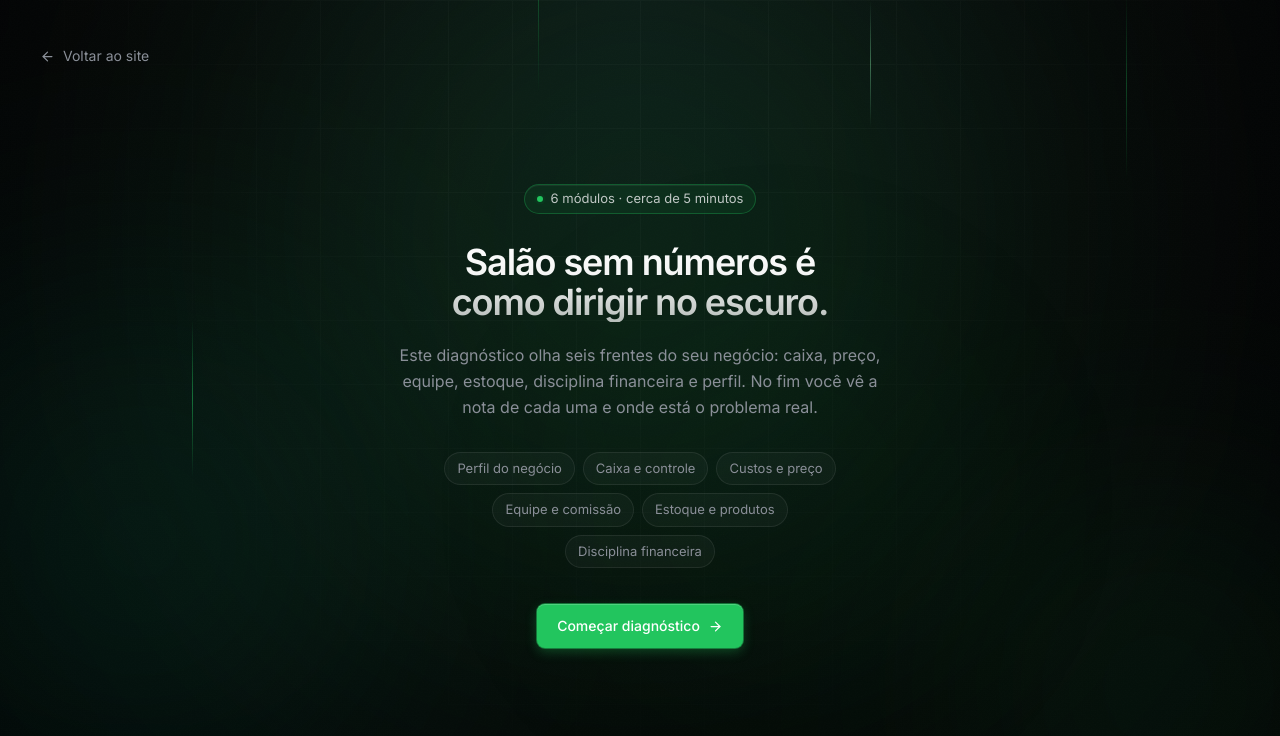
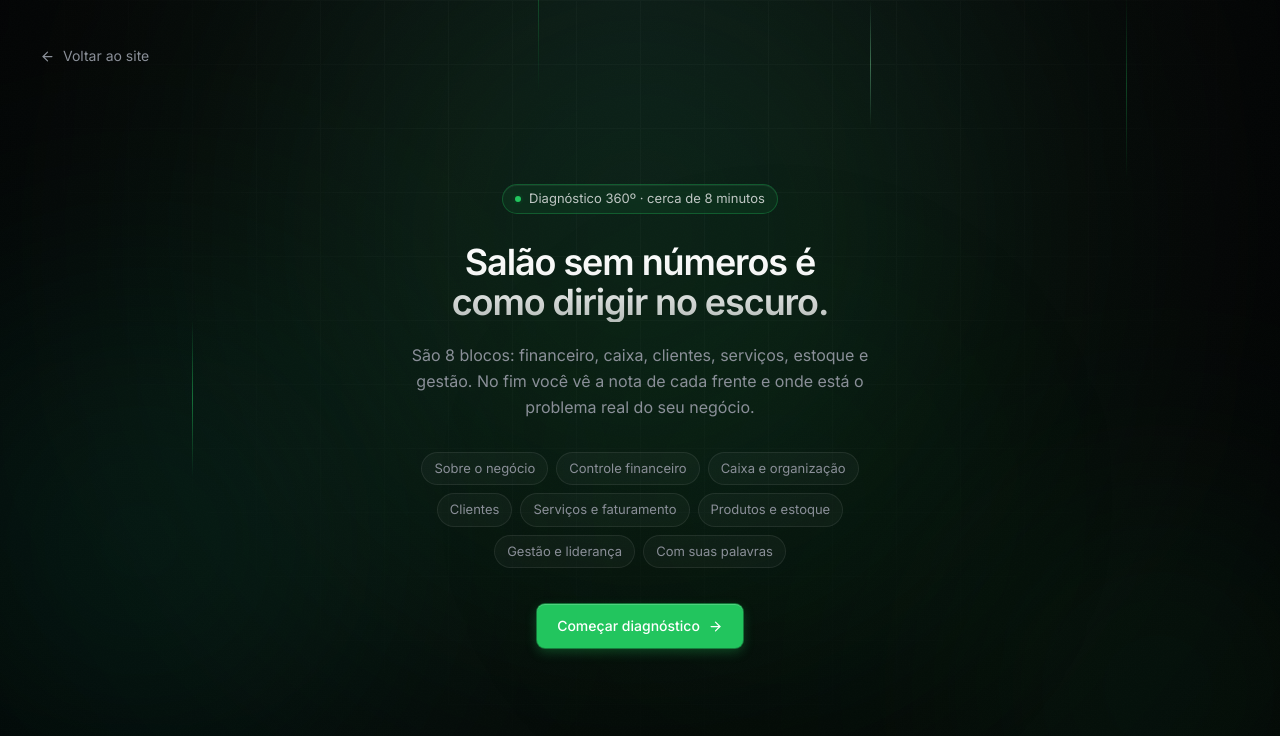
Before and after one commit to vncontroladoria-cmd/Site, a Next.js app: page /diagnostico in a window 1280 px wide. Shown: the top 736 px of the page. Built offline with nearby package versions, Linux system fonts and the light colour scheme.

Commit message:
Update site.ts

```diff
--- a/src/content/site.ts
+++ b/src/content/site.ts
@@ -212,117 +212,163 @@ export const site = {
   },
 
   /**
-   * DIAGNÓSTICO EM MÓDULOS.
+   * DIAGNÓSTICO 360º — 8 blocos.
    *
-   * Cada módulo recebe nota própria: soma dos pesos / (nº de perguntas × 2).
-   * Perguntas com "scored: false" são apenas informativas e não entram na nota.
-   * O módulo com a pior nota vira a prioridade apontada no resultado.
-   *
-   * As respostas vão por e-mail via Web3Forms (sem banco de dados).
+   * Blocos com "scored: false" nas perguntas não entram na nota:
+   * o primeiro (identificação e perfil) e o último (perguntas abertas).
+   * Os seis do meio recebem nota: soma dos pesos / (nº perguntas × 2).
+   * O bloco com a pior nota vira a prioridade apontada no resultado.
    */
   diagnostico: {
     accessKey: "68a29601-894f-4644-b0c8-1e8c04720307",
     intro: {
-      badge: "6 módulos · cerca de 5 minutos",
+      badge: "Diagnóstico 360º · cerca de 8 minutos",
       title: "Salão sem números é como dirigir no escuro.",
-      body: "Este diagnóstico olha seis frentes do seu negócio: caixa, preço, equipe, estoque, disciplina financeira e perfil. No fim você vê a nota de cada uma e onde está o problema real.",
+      body: "São 8 blocos: financeiro, caixa, clientes, serviços, estoque e gestão. No fim você vê a nota de cada frente e onde está o problema real do seu negócio.",
       cta: "Começar diagnóstico",
     },
     modulos: [
       {
-        id: "perfil",
-        nome: "Perfil do negócio",
-        descricao: "Para entendermos o porte e o tipo de operação.",
+        id: "identificacao",
+        nome: "Sobre o negócio",
+        descricao: "Primeiro, para sabermos com quem estamos falando.",
         perguntas: [
           { id: "nome", q: "Qual o seu nome completo?", type: "text", scored: false, required: true, placeholder: "Nome e sobrenome" },
           { id: "telefone", q: "Telefone para contato", type: "tel", scored: false, required: true, placeholder: "(00) 00000-0000" },
-          { id: "tipo", q: "Que tipo de negócio você tem?", type: "single", scored: false, required: true,
-            options: [{ label: "Salão de beleza" }, { label: "Barbearia" }, { label: "Clínica de estética" }, { label: "Studio individual" }, { label: "Outro" }] },
-          { id: "profissionais", q: "Quantos profissionais trabalham no seu negócio?", type: "single", scored: false, required: true,
-            options: [{ label: "Até 3" }, { label: "De 4 a 8" }, { label: "De 9 a 15" }, { label: "Mais de 15" }] },
-          { id: "clientes", q: "Quantos clientes o negócio atende por mês, em média?", type: "single", scored: false, required: true,
-            options: [{ label: "Até 150" }, { label: "De 150 a 400" }, { label: "De 400 a 800" }, { label: "Mais de 800" }, { label: "Não sei dizer" }] },
-          { id: "faturamento", q: "Qual a média de faturamento mensal?", type: "single", scored: false, required: true,
-            options: [{ label: "Até R$ 20 mil" }, { label: "R$ 20 mil a R$ 50 mil" }, { label: "R$ 50 mil a R$ 100 mil" }, { label: "R$ 100 mil a R$ 200 mil" }, { label: "Acima de R$ 200 mil" }] },
+          { id: "empresa", q: "Qual o nome da sua empresa?", type: "text", scored: false, required: true, placeholder: "Nome fantasia" },
+          { id: "tipo", q: "Qual é o tipo do seu negócio?", type: "single", scored: false, required: true,
+            options: [{ label: "Salão" }, { label: "Barbearia" }, { label: "Clínica" }, { label: "Estética" }, { label: "Outro" }] },
+          { id: "tempo", q: "Há quanto tempo sua empresa está funcionando?", type: "text", scored: false, required: true, placeholder: "Ex: 3 anos e meio" },
+          { id: "profissionais", q: "Quantos profissionais trabalham atualmente?", type: "text", scored: false, required: true, placeholder: "Ex: 8" },
+          { id: "faturamento", q: "Qual foi aproximadamente o faturamento do último mês?", type: "text", scored: false, required: true, placeholder: "Ex: R$ 65.000" },
+          { id: "clientes", q: "Quantos clientes você atendeu aproximadamente no último mês?", type: "text", scored: false, required: true, placeholder: "Ex: 380" },
+        ],
+      },
+      {
+        id: "financeiro",
+        nome: "Controle financeiro",
+        descricao: "O básico: saber o que entra, o que sai e o que sobra.",
+        perguntas: [
+          { id: "entrou", q: "Você sabe exatamente quanto entrou na empresa no último mês?", type: "single", required: true,
+            options: [{ label: "Sim", weight: 2 }, { label: "Mais ou menos", weight: 1 }, { label: "Não", weight: 0 }] },
+          { id: "saiu", q: "Você sabe exatamente quanto saiu?", type: "single", required: true,
+            options: [{ label: "Sim", weight: 2 }, { label: "Mais ou menos", weight: 1 }, { label: "Não", weight: 0 }] },
+          { id: "pagar", q: "Você possui controle de contas a pagar?", type: "single", required: true,
+            options: [{ label: "Sim, atualizado", weight: 2 }, { label: "Parcialmente", weight: 1 }, { label: "Não", weight: 0 }] },
+          { id: "receber", q: "Você possui controle de contas a receber?", type: "single", required: true,
+            options: [{ label: "Sim, atualizado", weight: 2 }, { label: "Parcialmente", weight: 1 }, { label: "Não", weight: 0 }] },
+          { id: "disponivel", q: "Você sabe quanto dinheiro sua empresa tem disponível hoje?", type: "single", required: true,
+            options: [{ label: "Sim", weight: 2 }, { label: "Tenho uma ideia", weight: 1 }, { label: "Não", weight: 0 }] },
+          { id: "equilibrio", q: "Você sabe quanto sua empresa precisa faturar para pagar todas as despesas do mês?", type: "single", required: true,
+            options: [{ label: "Sim", weight: 2 }, { label: "Mais ou menos", weight: 1 }, { label: "Não", weight: 0 }] },
+          { id: "lucro", q: "Você sabe quanto sua empresa realmente lucrou no último mês?", type: "single", required: true,
+            options: [{ label: "Sim", weight: 2 }, { label: "Mais ou menos", weight: 1 }, { label: "Não", weight: 0 }] },
         ],
       },
       {
         id: "caixa",
-        nome: "Caixa e controle",
-        descricao: "Se o dinheiro que entra e sai é conferido de verdade.",
+        nome: "Caixa e organização",
+        descricao: "Conferência, recebíveis e a fronteira entre empresa e vida pessoal.",
         perguntas: [
-          { id: "confere_caixa", q: "Você confere as entradas e saídas do caixa todos os dias?", type: "single", required: true,
-            options: [{ label: "Sim, fecho o caixa todo dia", weight: 2 }, { label: "Às vezes, quando sobra tempo", weight: 1 }, { label: "Não confiro", weight: 0 }] },
-          { id: "lucro_mes", q: "Você sabe quanto o negócio lucrou no último mês?", type: "single", required: true,
-            options: [{ label: "Sim, sei o valor exato", weight: 2 }, { label: "Tenho uma noção aproximada", weight: 1 }, { label: "Não sei dizer", weight: 0 }] },
-          { id: "maquininha", q: "As vendas na maquininha batem com o que cai na conta do banco?", type: "single", required: true,
-            options: [{ label: "Confiro sempre e bate", weight: 2 }, { label: "Já confiri algumas vezes", weight: 1 }, { label: "Nunca confiri", weight: 0 }] },
-          { id: "relatorio", q: "Você tem um relatório mensal que mostra o resultado do negócio?", type: "single", required: true,
-            options: [{ label: "Sim, recebo todo mês", weight: 2 }, { label: "Faço de vez em quando", weight: 1 }, { label: "Não tenho nada disso", weight: 0 }] },
+          { id: "fechamento", q: "Você faz fechamento e conferência do caixa diariamente?", type: "single", required: true,
+            options: [{ label: "Sim", weight: 2 }, { label: "Às vezes", weight: 1 }, { label: "Não", weight: 0 }] },
+          { id: "maquininha", q: "Você confere se os recebimentos das maquininhas e cartões estão corretos?", type: "single", required: true,
+            options: [{ label: "Sim", weight: 2 }, { label: "Às vezes", weight: 1 }, { label: "Não", weight: 0 }] },
+          { id: "recebiveis", q: "Você sabe quanto tem para receber de cartões nos próximos 30 dias?", type: "single", required: true,
+            options: [{ label: "Sim", weight: 2 }, { label: "Mais ou menos", weight: 1 }, { label: "Não", weight: 0 }] },
+          { id: "projecao", q: "Você possui uma projeção financeira para os próximos meses?", type: "single", required: true,
+            options: [{ label: "Sim", weight: 2 }, { label: "Parcial", weight: 1 }, { label: "Não", weight: 0 }] },
+          { id: "reserva", q: "Você possui uma reserva financeira para a empresa?", type: "single", required: true,
+            options: [{ label: "Sim", weight: 2 }, { label: "Pouca", weight: 1 }, { label: "Não", weight: 0 }] },
+          { id: "mistura", q: "Você mistura dinheiro da empresa com dinheiro pessoal?", type: "single", required: true,
+            options: [{ label: "Nunca", weight: 2 }, { label: "Às vezes", weight: 1 }, { label: "Frequentemente", weight: 0 }] },
         ],
       },
       {
-        id: "preco",
-        nome: "Custos e preço",
-        descricao: "Se a tabela de preços cobre o custo real de atender.",
+        id: "clientes",
+        nome: "Clientes",
+        descricao: "Quem volta, quem sumiu e quanto cada um deixa no caixa.",
         perguntas: [
-          { id: "custo_servico", q: "Você sabe quanto custa executar cada serviço, contando produto e tempo de cadeira?", type: "single", required: true,
-            options: [{ label: "Sim, sei serviço por serviço", weight: 2 }, { label: "Sei de alguns, não de todos", weight: 1 }, { label: "Nunca calculei", weight: 0 }] },
-          { id: "tabela", q: "Como a sua tabela de preços foi definida?", type: "single", required: true,
-            options: [{ label: "Com base em custo e margem", weight: 2 }, { label: "Olhando o que a concorrência cobra", weight: 1 }, { label: "No feeling, foi surgindo", weight: 0 }] },
-          { id: "despesa_fixa", q: "Você sabe quanto gasta de despesa fixa por mês?", type: "single", required: true,
-            options: [{ label: "Sei o valor exato", weight: 2 }, { label: "Sei mais ou menos", weight: 1 }, { label: "Não faço ideia", weight: 0 }] },
-          { id: "equilibrio", q: "Você sabe quanto precisa faturar para não ter prejuízo no mês?", type: "single", required: true,
-            options: [{ label: "Sim, sei o valor", weight: 2 }, { label: "Tenho uma ideia vaga", weight: 1 }, { label: "Nunca calculei", weight: 0 }] },
+          { id: "novos_retorno", q: "Você sabe quantos clientes são novos e quantos retornam todos os meses?", type: "single", required: true,
+            options: [{ label: "Sim", weight: 2 }, { label: "Mais ou menos", weight: 1 }, { label: "Não", weight: 0 }] },
+          { id: "taxa_retorno", q: "Você acompanha a taxa de retorno dos clientes?", type: "single", required: true,
+            options: [{ label: "Sim", weight: 2 }, { label: "Não", weight: 0 }] },
+          { id: "inativos", q: "Você sabe quantos clientes estão há mais de 30 ou 60 dias sem voltar?", type: "single", required: true,
+            options: [{ label: "Sim", weight: 2 }, { label: "Não", weight: 0 }] },
+          { id: "recuperacao", q: "Você possui alguma estratégia para recuperar clientes inativos?", type: "single", required: true,
+            options: [{ label: "Sim", weight: 2 }, { label: "Às vezes", weight: 1 }, { label: "Não", weight: 0 }] },
+          { id: "ticket", q: "Você sabe qual é o seu ticket médio?", type: "single", required: true,
+            options: [{ label: "Sim", weight: 2 }, { label: "Mais ou menos", weight: 1 }, { label: "Não", weight: 0 }] },
+          { id: "satisfacao", q: "Você acompanha a satisfação dos clientes?", type: "single", required: true,
+            options: [{ label: "Sim", weight: 2 }, { label: "Às vezes", weight: 1 }, { label: "Não", weight: 0 }] },
         ],
       },
       {
-        id: "equipe",
-        nome: "Equipe e comissão",
-        descricao: "Se a cadeira que mais fatura é também a que mais dá lucro.",
+        id: "servicos",
+        nome: "Serviços e faturamento",
+        descricao: "O que vende, o que dá lucro e quem produz.",
         perguntas: [
-          { id: "comissao", q: "Como a comissão da equipe é calculada hoje?", type: "single", required: true,
-            options: [{ label: "Regra clara, calculada por sistema", weight: 2 }, { label: "Planilha feita à mão todo mês", weight: 1 }, { label: "Na hora, de cabeça", weight: 0 }] },
-          { id: "lucro_profissional", q: "Você sabe quanto cada profissional gera de lucro, não só de faturamento?", type: "single", required: true,
-            options: [{ label: "Sim, acompanho por pessoa", weight: 2 }, { label: "Só o faturamento", weight: 1 }, { label: "Não acompanho", weight: 0 }] },
-          { id: "metas", q: "A equipe tem metas claras de faturamento?", type: "single", required: true,
-            options: [{ label: "Sim, e acompanhamos juntos", weight: 2 }, { label: "Existem, mas ninguém acompanha", weight: 1 }, { label: "Não temos metas", weight: 0 }] },
-          { id: "conflito", q: "Já teve conflito com profissional por erro no cálculo de comissão?", type: "single", required: true,
-            options: [{ label: "Nunca aconteceu", weight: 2 }, { label: "Uma ou outra vez", weight: 1 }, { label: "Acontece com frequência", weight: 0 }] },
+          { id: "mais_vendidos", q: "Você sabe quais são os 5 serviços mais vendidos?", type: "single", required: true,
+            options: [{ label: "Sim", weight: 2 }, { label: "Não", weight: 0 }] },
+          { id: "menos_vendidos", q: "Você sabe quais são os serviços que menos vendem?", type: "single", required: true,
+            options: [{ label: "Sim", weight: 2 }, { label: "Não", weight: 0 }] },
+          { id: "margem", q: "Você sabe quais serviços possuem maior margem de lucro?", type: "single", required: true,
+            options: [{ label: "Sim", weight: 2 }, { label: "Não", weight: 0 }] },
+          { id: "fat_profissional", q: "Você acompanha o faturamento realizado por cada profissional?", type: "single", required: true,
+            options: [{ label: "Sim", weight: 2 }, { label: "Não", weight: 0 }] },
+          { id: "produtividade", q: "Você sabe quais profissionais têm maior produtividade?", type: "single", required: true,
+            options: [{ label: "Sim", weight: 2 }, { label: "Não", weight: 0 }] },
+          { id: "ociosidade", q: "Você acompanha horários vazios, cancelamentos e faltas?", type: "single", required: true,
+            options: [{ label: "Sim", weight: 2 }, { label: "Às vezes", weight: 1 }, { label: "Não", weight: 0 }] },
         ],
       },
       {
         id: "estoque",
-        nome: "Estoque e produtos",
+        nome: "Produtos e estoque",
         descricao: "Produto parado e perda invisível saem direto do lucro.",
         perguntas: [
-          { id: "controle_estoque", q: "Você tem controle de estoque dos produtos?", type: "single", required: true,
-            options: [{ label: "Sim, em sistema atualizado", weight: 2 }, { label: "Planilha ou caderno", weight: 1 }, { label: "Não tenho controle", weight: 0 }] },
-          { id: "valor_estoque", q: "Você sabe quanto tem parado em produto neste momento?", type: "single", required: true,
-            options: [{ label: "Sei o valor", weight: 2 }, { label: "Sei mais ou menos", weight: 1 }, { label: "Não faço ideia", weight: 0 }] },
-          { id: "perda", q: "Já perdeu produto por validade vencida ou sumiço?", type: "single", required: true,
-            options: [{ label: "Nunca", weight: 2 }, { label: "Raramente", weight: 1 }, { label: "Acontece com frequência", weight: 0 }] },
-          { id: "compra", q: "Como você decide a hora de comprar produto?", type: "single", required: true,
-            options: [{ label: "Compra planejada pelo consumo", weight: 2 }, { label: "Quando lembro de olhar", weight: 1 }, { label: "Quando acaba", weight: 0 }] },
+          { id: "controle_estoque", q: "Você possui controle atualizado do estoque?", type: "single", required: true,
+            options: [{ label: "Sim", weight: 2 }, { label: "Parcial", weight: 1 }, { label: "Não", weight: 0 }] },
+          { id: "produtos_vendem", q: "Você sabe quais produtos mais vendem?", type: "single", required: true,
+            options: [{ label: "Sim", weight: 2 }, { label: "Não", weight: 0 }] },
+          { id: "produtos_parados", q: "Você sabe quais produtos estão parados no estoque?", type: "single", required: true,
+            options: [{ label: "Sim", weight: 2 }, { label: "Não", weight: 0 }] },
+          { id: "perda", q: "Você já perdeu dinheiro com produtos vencidos, danificados ou comprados em excesso?", type: "single", required: true,
+            options: [{ label: "Não", weight: 2 }, { label: "Sim", weight: 0 }] },
+          { id: "valor_estoque", q: "Você sabe quanto dinheiro está investido atualmente no seu estoque?", type: "single", required: true,
+            options: [{ label: "Sim", weight: 2 }, { label: "Mais ou menos", weight: 1 }, { label: "Não", weight: 0 }] },
         ],
       },
       {
-        id: "disciplina",
-        nome: "Disciplina financeira",
-        descricao: "A fronteira entre o dinheiro da empresa e o seu.",
+        id: "gestao",
+        nome: "Gestão e liderança",
+        descricao: "Se o negócio depende de você para existir.",
         perguntas: [
-          { id: "pf_pj", q: "O dinheiro da empresa está separado do seu dinheiro pessoal?", type: "single", required: true,
-            options: [{ label: "Totalmente separado", weight: 2 }, { label: "Mais ou menos", weight: 1 }, { label: "É tudo a mesma conta", weight: 0 }] },
-          { id: "prolabore", q: "Você tem um pró-labore definido?", type: "single", required: true,
-            options: [{ label: "Sim, valor fixo todo mês", weight: 2 }, { label: "Retiro conforme a necessidade", weight: 1 }, { label: "Não tenho pró-labore", weight: 0 }] },
-          { id: "boleto", q: "Já pagou boleto atrasado por esquecimento ou correria?", type: "single", required: true,
-            options: [{ label: "Nunca", weight: 2 }, { label: "Raramente", weight: 1 }, { label: "Acontece direto", weight: 0 }] },
-          { id: "previsao", q: "Você consegue prever o caixa dos próximos 60 dias?", type: "single", required: true,
-            options: [{ label: "Sim, tenho projeção", weight: 2 }, { label: "Só do mês atual", weight: 1 }, { label: "Vou vendo no dia a dia", weight: 0 }] },
+          { id: "ausencia", q: "Você consegue ficar alguns dias longe da empresa sem que a operação pare?", type: "single", required: true,
+            options: [{ label: "Sim", weight: 2 }, { label: "Com dificuldade", weight: 1 }, { label: "Não", weight: 0 }] },
+          { id: "tempo_gestao", q: "Quanto do seu tempo é dedicado à gestão e análise do negócio?", type: "single", required: true,
+            options: [{ label: "Mais de 50%", weight: 2 }, { label: "Entre 20% e 50%", weight: 1 }, { label: "Menos de 20%", weight: 0 }] },
+          { id: "decisao", q: "Você toma decisões importantes com base em números?", type: "single", required: true,
+            options: [{ label: "Sempre", weight: 2 }, { label: "Às vezes", weight: 1 }, { label: "Quase nunca", weight: 0 }] },
+          { id: "metas", q: "Sua equipe possui metas e indicadores claros?", type: "single", required: true,
+            options: [{ label: "Sim", weight: 2 }, { label: "Parcialmente", weight: 1 }, { label: "Não", weight: 0 }] },
+          { id: "papel", q: "Hoje você se considera mais profissional da beleza ou empresário/gestor?", type: "single", required: true,
+            options: [{ label: "Empresário/Gestor", weight: 2 }, { label: "Os dois", weight: 1 }, { label: "Profissional", weight: 0 }] },
+        ],
+      },
+      {
+        id: "aberto",
+        nome: "Com suas palavras",
+        descricao: "Quatro perguntas livres. Escreva do seu jeito, sem formalidade.",
+        perguntas: [
+          { id: "maior_problema", q: "Qual é hoje o maior problema da sua empresa?", type: "textarea", scored: false, required: true, placeholder: "Pode ser direto." },
+          { id: "tira_sono", q: "O que mais tira seu sono quando pensa no negócio?", type: "textarea", scored: false, required: true, placeholder: "O que fica na cabeça à noite." },
+          { id: "melhorar", q: "O que você gostaria de melhorar nos próximos 6 meses?", type: "textarea", scored: false, required: true, placeholder: "Uma ou duas coisas já bastam." },
+          { id: "expectativa", q: "O que você espera descobrir com este diagnóstico?", type: "textarea", scored: false, required: false, placeholder: "Opcional." },
         ],
       },
     ],
-    /** Classificação de cada módulo pela porcentagem. */
+    /** Classificação de cada bloco pela porcentagem. */
     faixas: [
       { min: 75, rotulo: "Saudável", descricao: "Essa frente está sob controle." },
       { min: 40, rotulo: "Atenção", descricao: "Funciona, mas depende de você lembrar." },
@@ -331,7 +377,7 @@ export const site = {
     resultado: {
       title: "Seu diagnóstico está pronto.",
       prioridadeLabel: "Prioridade número 1",
-      body: "Estes são os seis eixos do seu negócio. A VN começa sempre pelo mais frágil — é onde o resultado aparece mais rápido.",
+      body: "Estas são as seis frentes analisadas. A VN começa sempre pela mais frágil — é onde o resultado aparece mais rápido.",
       cta: "Falar com a equipe VN",
       nota: "Uma cópia deste diagnóstico foi enviada para a equipe VN. Entramos em contato pelo telefone que você informou.",
     },
```
